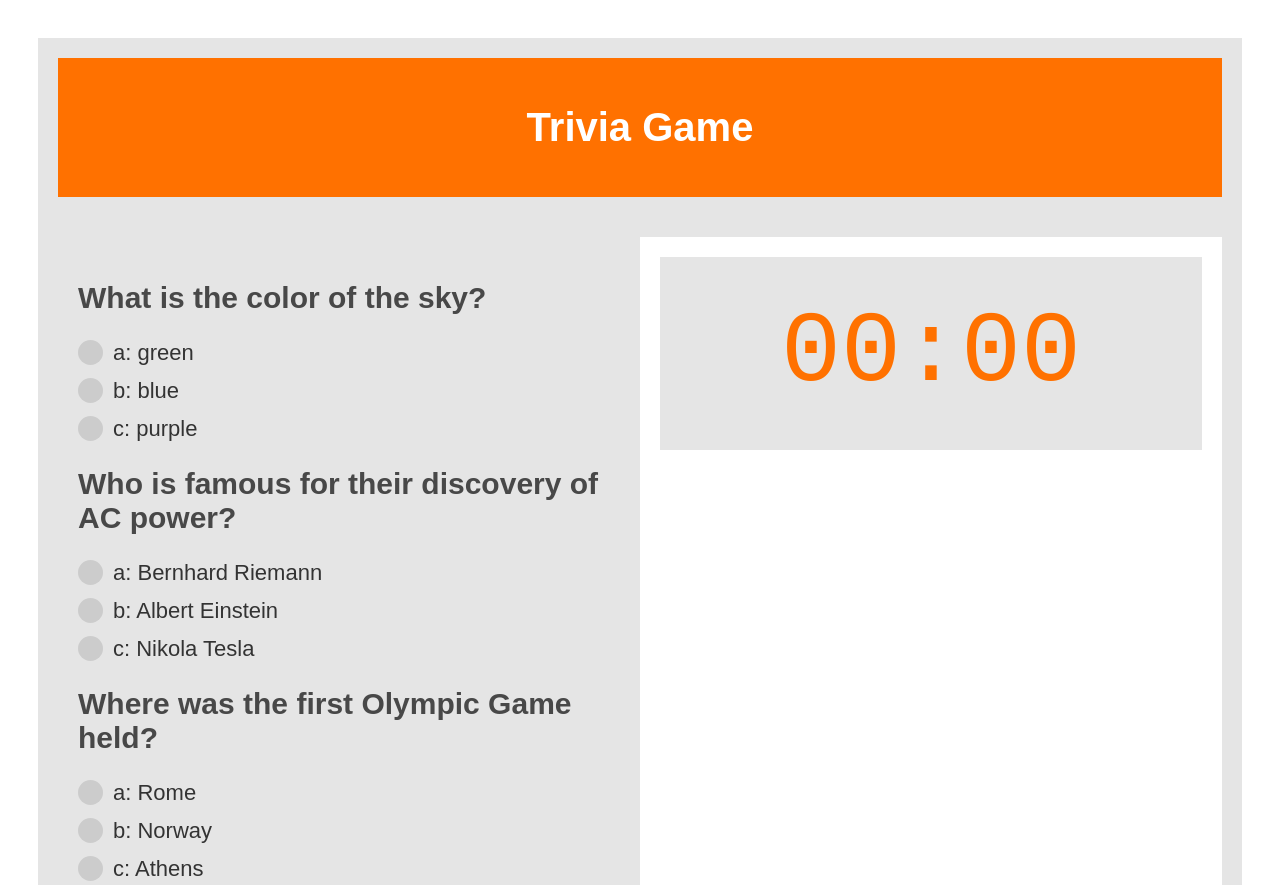
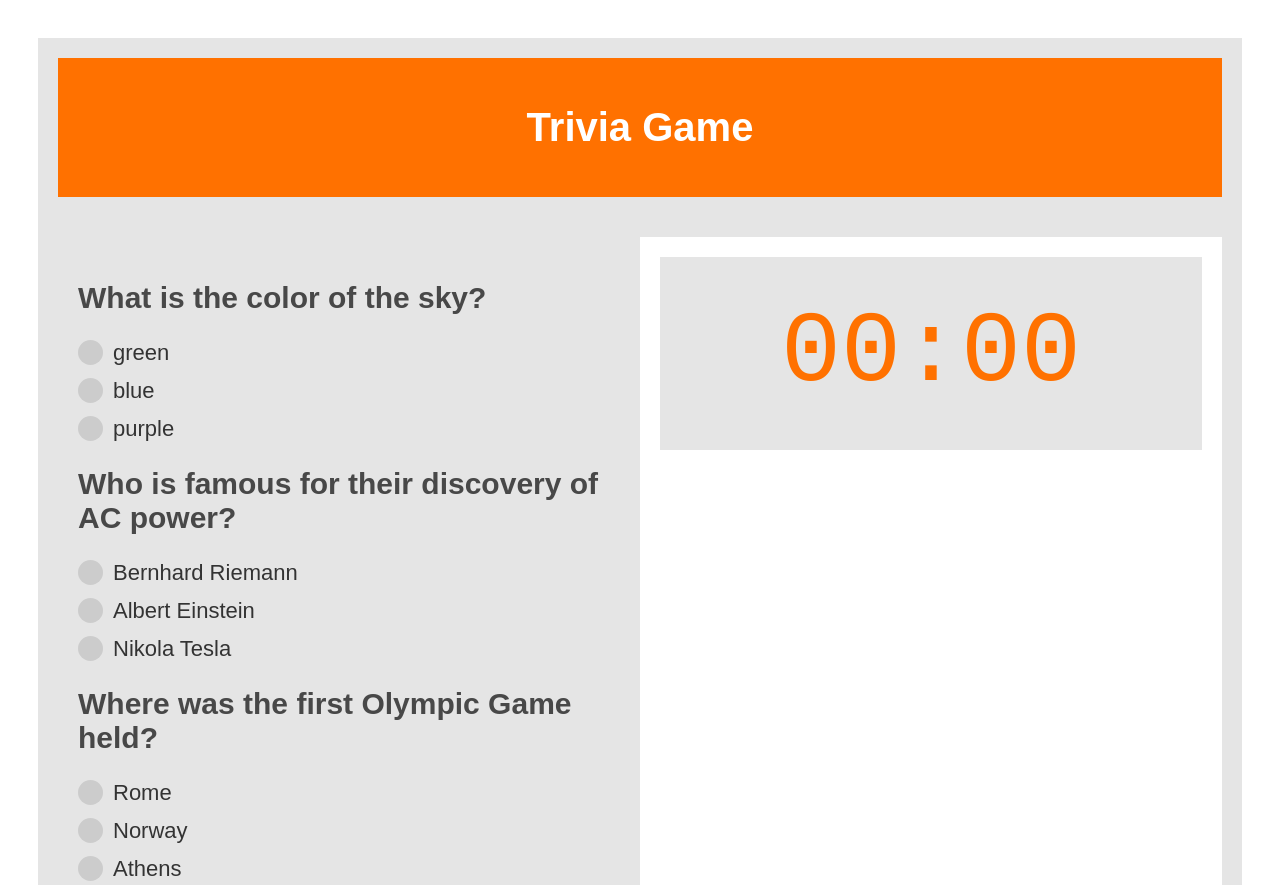
Before and after one commit to PlatinumPi/TriviaGame, a plain HTML site: page index.html in a window 1280 px wide. Shown: the top 885 px of the page. Drawn offline with Linux system fonts and the light colour scheme.

Commit message:
Improved UI

```diff
--- a/assets/css/style.css
+++ b/assets/css/style.css
@@ -122,13 +122,17 @@ h1 {
 }
 /* END OF H1 BOX CUSTOMIZATION */
 
+/* Start of Side customization */
 #side {
     background-color: #fff;
 }
+/* END OF SIDE CUSTOMIZATION */
 
+/* Start of Display Container customization */
 #display-container {
     text-align: center;
 }
+/* End of Display Container customization */
 
 /* Start of Submit Button customization */
 #submit{
--- a/assets/javascript/app.js
+++ b/assets/javascript/app.js
@@ -46,7 +46,7 @@ function generateQuiz(questions, quizContainer, resultsContainer, submitButton)
             answers = [];
 
             for (letter in questions[i].answers) {
-                answers.push('<label class="container-check">' + '<input type="radio" name="question' + i + '" value="' + letter + '">' + letter + ': ' + questions[i].answers[letter] + '<span class="checkmark"></span></label>');
+                answers.push('<label class="container-check">' + '<input type="radio" name="question' + i + '" value="' + letter + '">' + questions[i].answers[letter] + '<span class="checkmark"></span></label>');
             }
 
             output.push('<div class="question"><h2>' + questions[i].question + '</h2></div>'
```
